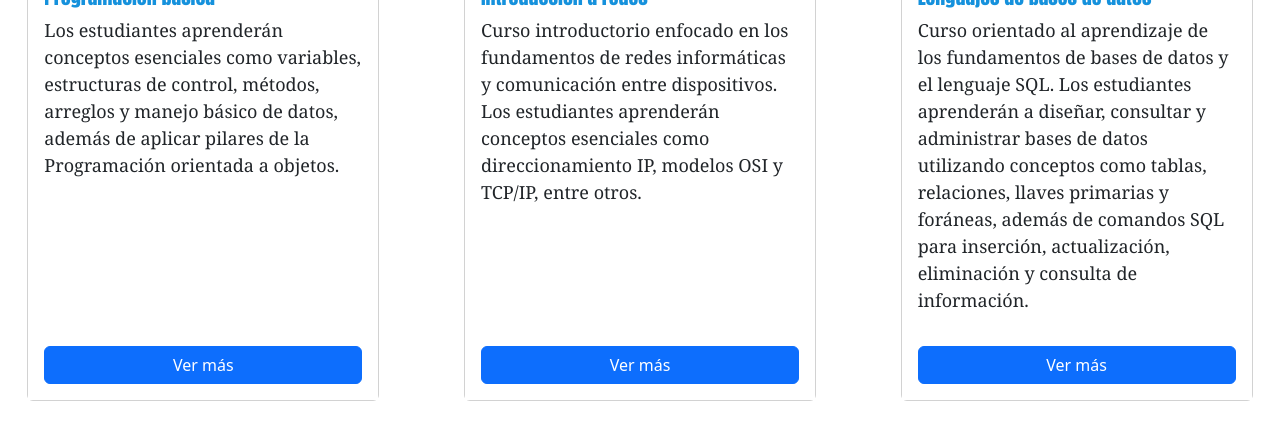
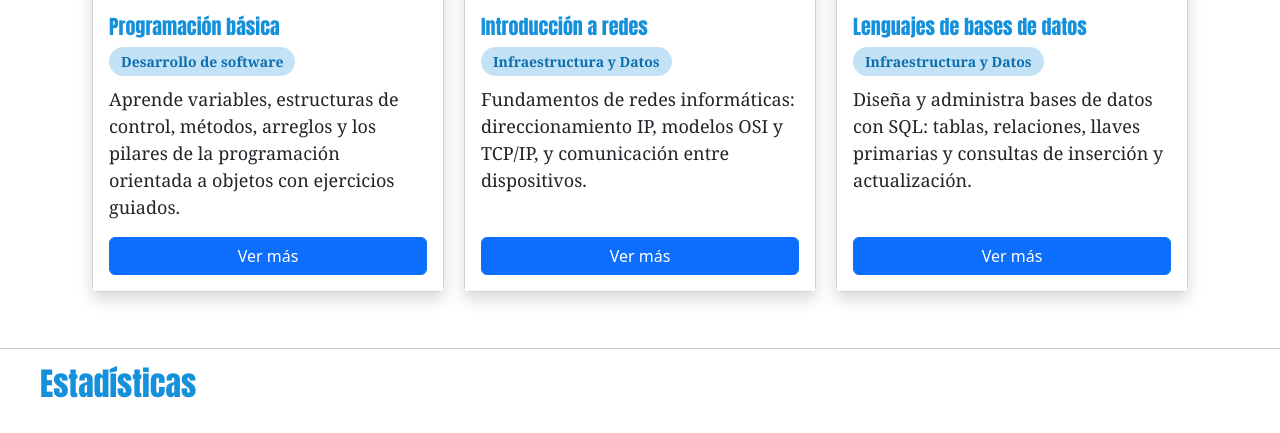
Before and after one commit to Fidelitas-Ambiente-Web-Cliente-Servidor/sc502-ln-practica1-sc502_ln_practica1_q2_2026_g5, a PHP site: page / in a window 1280 px wide. Shown: the part 513-946 px from the top of the page. Run offline with PHP 8.4, Linux system fonts and the light colour scheme; some libraries are stand-ins or nearby versions.

Commit message:
Tarea 2: Se eliminan las tarjetas desde index.html y son regeneradas desde index.js

```diff
--- a/Rol1/index.css
+++ b/Rol1/index.css
@@ -110,3 +110,30 @@ a {
 .Nombre-Estudiante {
     color: #1591DC !important;
 }
+
+#Contenedor-tarjetas {
+    display: flex;
+    gap: 20px;
+    justify-content: center;
+    flex-wrap: wrap;
+    margin-top: 30px;
+}
+
+.imagen-card {
+    height: 200px;
+    object-fit: cover;
+
+}
+
+.etiqueta-categoria {
+    display: inline-block;
+    align-self: flex-start;
+    background-color: #C4E2F5;
+    color: #0d6ead !important;
+    font-size: 14px !important;
+    font-weight: 600;
+    padding: 4px 12px;
+    border-radius: 20px;
+    margin-bottom: 10px;
+    font-family: Cambria, Cochin, Georgia, Times, 'Times New Roman', serif;
+}
--- a/Rol1/index.html
+++ b/Rol1/index.html
@@ -53,44 +53,7 @@
 
         <h2>Cursos destacados</h2>
         <br>
-        <div id="Contenedor-tarjetas">
-            <div class="card" style="width: 22rem;">
-                <img src="../images/progra.jpg" class="imagen-card" alt="180">
-                <div class="card-body">
-                    <h5 class="card-title">Programación básica</h5>
-                    <p class="card-text"> Los estudiantes aprenderán conceptos esenciales como variables,
-                        estructuras de control, métodos, arreglos y manejo básico de datos, además de aplicar pilares de
-                        la Programación orientada a objetos.</p>
-                    </p>
-                    <button class="btn btn-primary" type="submit">Ver más</button>
-                </div>
-            </div>
-            <div class="card" style="width: 22rem;">
-                <img src="../images/redes.jpg" class="imagen-card" alt="180">
-                <div class="card-body">
-                    <h5 class="card-title">Introducción a redes</h5>
-                    <p class="card-text">Curso introductorio enfocado en los fundamentos de redes informáticas y
-                        comunicación entre dispositivos. Los estudiantes aprenderán conceptos esenciales
-                        como direccionamiento IP, modelos OSI y TCP/IP, entre otros.</p>
-                    <button class="btn btn-primary" type="submit">Ver más</button>
-                </div>
-            </div>
-            <div class="card" style="width: 22rem;">
-                <img src="../images/bases.jpg" class="imagen-card" alt="180">
-                <div class="card-body">
-                    <h5 class="card-title">Lenguajes de bases de datos</h5>
-                    <p class="card-text">Curso orientado al aprendizaje de los fundamentos de bases de datos y el
-                        lenguaje SQL.
-                        Los estudiantes aprenderán a diseñar, consultar y administrar bases de datos utilizando
-                        conceptos como tablas, relaciones, llaves primarias y foráneas,
-                        además de comandos SQL para inserción, actualización, eliminación y consulta de información.</p>
-                    </p>
-                    <button class="btn btn-primary" type="submit">Ver más</button>
-                </div>
-            </div>
-
-
-        </div>
+        <div id="Contenedor-tarjetas"></div>
 <hr>
 
         <h2>Estadísticas</h2>
@@ -179,5 +142,5 @@
 
 
     </main>
-
+<script src="index.js"></script>
 </body>
--- /dev/null
+++ b/Rol1/index.js
@@ -0,0 +1,80 @@
+
+//Array de 3 cursos con propiedades
+
+let cursos = [
+    {
+        nombre: "Programación básica",
+        descripcion: "Aprende variables, estructuras de control, métodos, arreglos y los pilares de la programación orientada a objetos con ejercicios guiados.",
+        imagen: "../images/progra.jpg",
+        categoria: "Desarrollo de software"
+    },
+
+    {
+        nombre: "Introducción a redes",
+        descripcion: "Fundamentos de redes informáticas: direccionamiento IP, modelos OSI y TCP/IP, y comunicación entre dispositivos.",
+        imagen: "../images/redes.jpg",
+        categoria: "Infraestructura y Datos"
+    },
+    {
+        nombre: "Lenguajes de bases de datos",
+        descripcion: "Diseña y administra bases de datos con SQL: tablas, relaciones, llaves primarias y consultas de inserción y actualización.",
+        imagen: "../images/bases.jpg",
+        categoria: "Infraestructura y Datos"
+    }
+
+];
+
+//Usar createElement y appendChild para construir tarjeta
+
+let contenedor = document.getElementById("Contenedor-tarjetas");
+
+for (let i = 0; i < cursos.length; i++) {
+
+    let tarjeta = document.createElement("div");
+    tarjeta.className = "card shadow";
+    tarjeta.style.width = "22rem";
+    tarjeta.style.transition = "transform 0.3s ease";
+
+    tarjeta.addEventListener("mouseover", function () {
+        tarjeta.style.transform = "translateY(-10px)";
+    });
+
+    tarjeta.addEventListener("mouseout", function () {
+        tarjeta.style.transform = "translateY(0px)";
+    });
+
+    let imagen = document.createElement("img");
+    imagen.src = cursos[i].imagen;
+    imagen.className = "card-img-top imagen-card";
+
+    let cuerpo = document.createElement("div");
+    cuerpo.className = "card-body";
+
+
+    let titulo = document.createElement("h5");
+    titulo.className = "card-title";
+    titulo.textContent = cursos[i].nombre;
+
+    let categoria = document.createElement("span");
+    categoria.className = "etiqueta-categoria";
+    categoria.textContent = cursos[i].categoria;
+
+    let descripcion = document.createElement("p");
+    descripcion.className = "card-text";
+    descripcion.textContent = cursos[i].descripcion;
+
+
+    let boton = document.createElement("button");
+    boton.className = "btn btn-primary";
+    boton.textContent = "Ver más";
+
+    cuerpo.appendChild(titulo);
+    cuerpo.appendChild(categoria);
+    cuerpo.appendChild(descripcion);
+    cuerpo.appendChild(boton);
+
+    tarjeta.appendChild(imagen);
+    tarjeta.appendChild(cuerpo);
+
+    contenedor.appendChild(tarjeta);
+}
```
Also changed, not shown: profesores.html (added).
